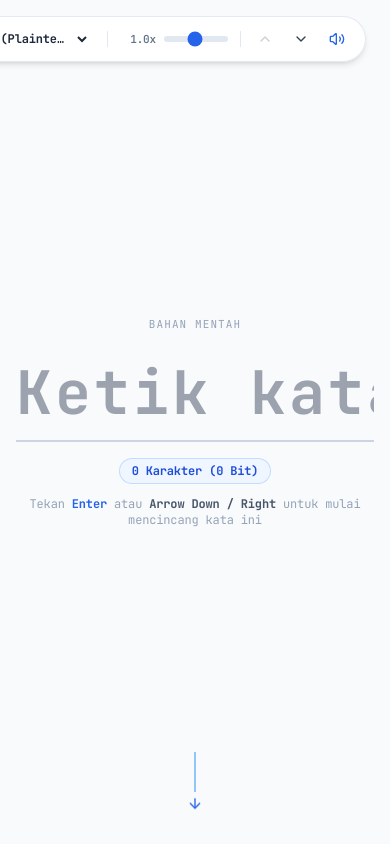
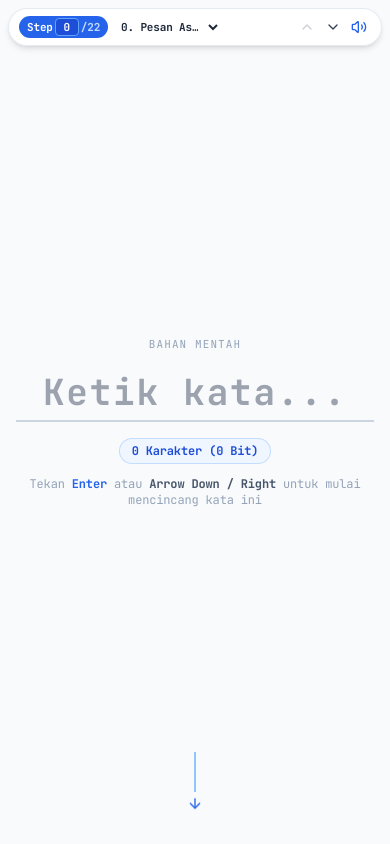
Before and after one commit to twelverakki/Ciphera, a React (Vite) app: page / in a window 390 px wide. Built offline with nearby package versions, Linux system fonts and the light colour scheme; the HTML template or start-up script is replaced by a standard one.

Commit message:
fix(mobile): enhance responsiveness for mobile viewports and touch devices

```diff
--- a/index.html
+++ b/index.html
@@ -9,7 +9,7 @@
     <link rel="preconnect" href="https://fonts.gstatic.com" crossorigin>
     <link href="https://fonts.googleapis.com/css2?family=Inter:wght@300;400;500;600;700;800&family=JetBrains+Mono:wght@400;500;600;700&display=swap" rel="stylesheet">
   </head>
-  <body class="bg-slate-50 text-slate-900 antialiased overflow-hidden">
+  <body class="bg-slate-50 text-slate-900 antialiased">
     <div id="root"></div>
     <script type="module" src="/src/main.jsx"></script>
   </body>
--- a/src/components/VerticalFlowVisualizer.jsx
+++ b/src/components/VerticalFlowVisualizer.jsx
@@ -542,7 +542,7 @@ export function VerticalFlowVisualizer() {
   return (
     <div
       ref={containerRef}
-      className="relative w-screen h-screen bg-[#f8fafc] text-slate-900 overflow-y-auto overflow-x-hidden scroll-smooth"
+      className="relative w-full h-[100dvh] min-h-screen bg-[#f8fafc] text-slate-900 overflow-y-auto overflow-x-hidden scroll-smooth"
     >
       {/* FLOATING CONTROLS POJOK */}
       <FloatingControls
@@ -596,12 +596,12 @@ export function VerticalFlowVisualizer() {
               }
             }}
             placeholder="Ketik kata..."
-            className={`w-auto min-w-[200px] max-w-full text-center font-mono font-black text-slate-900 bg-transparent border-b-2 border-slate-300 focus:border-blue-600 focus:outline-none transition-all tracking-wider py-2 ${
+            className={`w-auto min-w-[160px] sm:min-w-[200px] max-w-full text-center font-mono font-black text-slate-900 bg-transparent border-b-2 border-slate-300 focus:border-blue-600 focus:outline-none transition-all tracking-wider py-2 ${
               inputText.length > 14
-                ? 'text-3xl sm:text-4xl'
+                ? 'text-2xl sm:text-3xl md:text-4xl'
                 : inputText.length > 7
-                ? 'text-4xl sm:text-5xl'
-                : 'text-6xl sm:text-7xl'
+                ? 'text-3xl sm:text-4xl md:text-5xl'
+                : 'text-4xl sm:text-6xl md:text-7xl'
             }`}
           />
 
--- a/src/components/visualizer/FloatingControls.jsx
+++ b/src/components/visualizer/FloatingControls.jsx
@@ -31,10 +31,10 @@ export function FloatingControls({
   };
 
   return (
-    <div className="fixed top-4 right-6 z-50 flex items-center space-x-3 bg-white/95 backdrop-blur-md px-4 py-2 rounded-full border border-slate-200/90 shadow-md">
+    <div className="fixed top-2 sm:top-4 right-2 sm:right-6 left-2 sm:left-auto max-w-[calc(100vw-16px)] sm:max-w-none z-50 flex items-center justify-between sm:justify-start space-x-1 sm:space-x-3 bg-white/95 backdrop-blur-md px-2.5 sm:px-4 py-1.5 sm:py-2 rounded-full border border-slate-200/90 shadow-md">
       {/* BADGE PENEGASAN STEP DENGAN INPUT LANGSUNG & SELECT DROPDOWN */}
-      <div className="flex items-center gap-2 mr-1">
-        <div className="flex items-center gap-1 px-2.5 py-1 rounded-full bg-blue-600 text-white font-mono text-xs font-bold shadow-xs">
+      <div className="flex items-center gap-1 sm:gap-2 mr-0.5 sm:mr-1 min-w-0">
+        <div className="flex items-center gap-0.5 sm:gap-1 px-2 sm:px-2.5 py-0.5 sm:py-1 rounded-full bg-blue-600 text-white font-mono text-[11px] sm:text-xs font-bold shadow-xs shrink-0">
           <span className="select-none">Step</span>
           <input
             data-step-jump="true"
@@ -50,8 +50,8 @@ export function FloatingControls({
               }
             }}
             onBlur={() => commitJump(inputVal)}
-            className="w-7 text-center bg-blue-700 hover:bg-blue-800 focus:bg-white focus:text-blue-900 text-white font-black rounded px-0.5 py-0 border border-blue-400 focus:outline-none focus:ring-1 focus:ring-blue-500 transition-colors select-all cursor-text text-xs"
-            title="Ketik nomor step (0-21) lalu Enter untuk lompat langsung"
+            className="w-6 sm:w-7 text-center bg-blue-700 hover:bg-blue-800 focus:bg-white focus:text-blue-900 text-white font-black rounded px-0.5 py-0 border border-blue-400 focus:outline-none focus:ring-1 focus:ring-blue-500 transition-colors select-all cursor-text text-[11px] sm:text-xs"
+            title="Ketik nomor step (0-22) lalu Enter untuk lompat langsung"
           />
           <span className="text-blue-200 select-none">/{maxStep}</span>
         </div>
@@ -63,7 +63,7 @@ export function FloatingControls({
             const val = parseInt(e.target.value, 10);
             if (onJumpStep) onJumpStep(val);
           }}
-          className="text-xs font-mono text-slate-800 font-bold bg-transparent hover:bg-slate-100 py-1 px-1.5 rounded cursor-pointer border border-transparent hover:border-slate-200 focus:outline-none transition-all max-w-[200px] sm:max-w-[280px] md:max-w-[340px] truncate"
+          className="text-[11px] sm:text-xs font-mono text-slate-800 font-bold bg-transparent hover:bg-slate-100 py-0.5 sm:py-1 px-1 sm:px-1.5 rounded cursor-pointer border border-transparent hover:border-slate-200 focus:outline-none transition-all max-w-[110px] xs:max-w-[160px] sm:max-w-[260px] md:max-w-[340px] truncate"
           title="Pilih konsep langkah untuk melompat langsung"
         >
           {stepLabels.map((label, idx) => (
@@ -74,9 +74,9 @@ export function FloatingControls({
         </select>
       </div>
 
-      {/* SLIDER KECEPATAN: 0.1x sampai 2.0x */}
-      <div className="flex items-center space-x-2 border-l border-r border-slate-200 px-3">
-        <span className="text-[11px] font-mono text-slate-500 font-semibold w-9 text-right">
+      {/* SLIDER KECEPATAN: 0.1x sampai 2.0x (Sembunyi di HP kecil agar tidak sesak) */}
+      <div className="hidden sm:flex items-center space-x-1.5 sm:space-x-2 border-l border-r border-slate-200 px-2 sm:px-3 shrink-0">
+        <span className="text-[10px] sm:text-[11px] font-mono text-slate-500 font-semibold w-8 sm:w-9 text-right">
           {speed.toFixed(1)}x
         </span>
         <input
@@ -86,15 +86,16 @@ export function FloatingControls({
           step="0.1"
           value={speed}
           onChange={(e) => setSpeed(parseFloat(e.target.value))}
-          className="w-16 sm:w-20 h-1.5 bg-slate-200 rounded-lg appearance-none cursor-pointer accent-blue-600"
+          className="w-14 sm:w-20 h-1.5 bg-slate-200 rounded-lg appearance-none cursor-pointer accent-blue-600"
           title="Atur Kecepatan Animasi (0.1x - 2.0x)"
         />
       </div>
 
+      <div className="flex items-center space-x-0.5 sm:space-x-1 shrink-0">
         <button
           onClick={handlePrev}
           disabled={currentStep === 0}
-        className="p-1 rounded-md hover:bg-slate-100 disabled:opacity-25 transition-all text-slate-700 cursor-pointer"
+          className="p-1 sm:p-1 rounded-md hover:bg-slate-100 disabled:opacity-25 transition-all text-slate-700 cursor-pointer"
           title="Ke Langkah Sebelumnya"
         >
           <ChevronUp className="w-4 h-4" />
@@ -102,18 +103,19 @@ export function FloatingControls({
         <button
           onClick={handleNext}
           disabled={currentStep === maxStep}
-        className="p-1 rounded-md hover:bg-slate-100 disabled:opacity-25 transition-all text-slate-700 cursor-pointer"
+          className="p-1 sm:p-1 rounded-md hover:bg-slate-100 disabled:opacity-25 transition-all text-slate-700 cursor-pointer"
           title="Ke Langkah Selanjutnya"
         >
           <ChevronDown className="w-4 h-4" />
         </button>
         <button
           onClick={toggleMute}
-        className="p-1 rounded-md hover:bg-slate-100 text-slate-600 transition-all cursor-pointer ml-1"
+          className="p-1 sm:p-1 rounded-md hover:bg-slate-100 text-slate-600 transition-all cursor-pointer ml-0.5 sm:ml-1"
           title={isMuted ? 'Nyalakan Audio' : 'Matikan Audio'}
         >
           {isMuted ? <VolumeX className="w-4 h-4 text-slate-400" /> : <Volume2 className="w-4 h-4 text-blue-600" />}
         </button>
       </div>
+    </div>
   );
 }
--- a/src/components/visualizer/KeccakTrayAndState.jsx
+++ b/src/components/visualizer/KeccakTrayAndState.jsx
@@ -112,7 +112,7 @@ export function KeccakTrayAndState({
             }}
             exit={{ opacity: 0, scale: 0.95 }}
             transition={{ duration: 0.5 / speed, ease: [0.16, 1, 0.3, 1] }}
-            className="flex items-center justify-center gap-1 sm:gap-1.5 p-2 rounded-2xl bg-white border border-slate-200 shadow-xs w-auto mb-2"
+            className="w-full max-w-full overflow-x-auto flex items-center justify-start sm:justify-center gap-1 sm:gap-1.5 p-2 rounded-2xl bg-white border border-slate-200 shadow-xs mb-2 scrollbar-thin scrollbar-thumb-slate-300"
           >
             {lanes.map((lane) => {
               const isAlreadyFlown = currentStep === 15 && currentAbsorbedLane > lane.id;
--- a/src/components/visualizer/Wadah1088Grid.jsx
+++ b/src/components/visualizer/Wadah1088Grid.jsx
@@ -177,11 +177,13 @@ export function Wadah1088Grid({
         </div>
       )}
 
-      {/* ========================================================= */}
-      {/* NAMPAN ATAS: 17 BLOCK LANE (LANE 1 - 17)                  */}
-      {/* Muncul di Step 12 Phase 2, sumber scanning di Step 13      */}
-      {/* ========================================================= */}
-      {showDualLanes && (
+      {/* Container Scroll Horizontal untuk Layar HP/Mobile (17 Kolom) */}
+      <div className="w-full max-w-full overflow-x-auto pb-2 flex flex-col items-center scrollbar-thin scrollbar-thumb-slate-300">
+        {/* ========================================================= */}
+        {/* NAMPAN ATAS: 17 BLOCK LANE (LANE 1 - 17)                  */}
+        {/* Muncul di Step 12 Phase 2, sumber scanning di Step 13      */}
+        {/* ========================================================= */}
+        {showDualLanes && (
         <motion.div
           initial={{ opacity: 0, y: -20, scale: 0.95 }}
           animate={{ opacity: 1, y: 0, scale: 1 }}
@@ -406,6 +408,7 @@ export function Wadah1088Grid({
           })}
         </motion.div>
       )}
+      </div>
     </motion.div>
   );
 }
```
Lines whose indentation alone changed are shown as unchanged.
